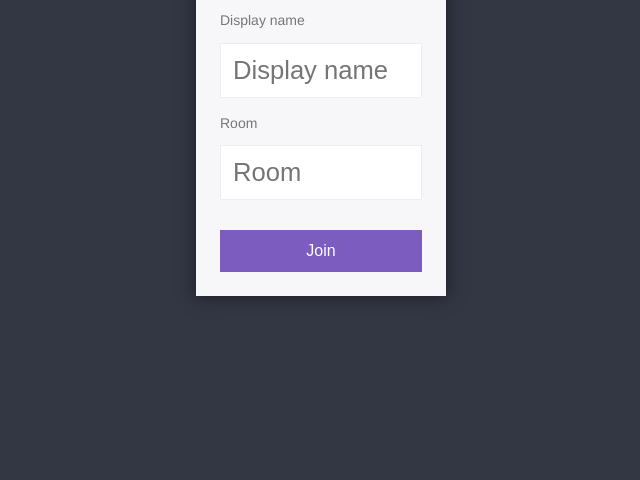
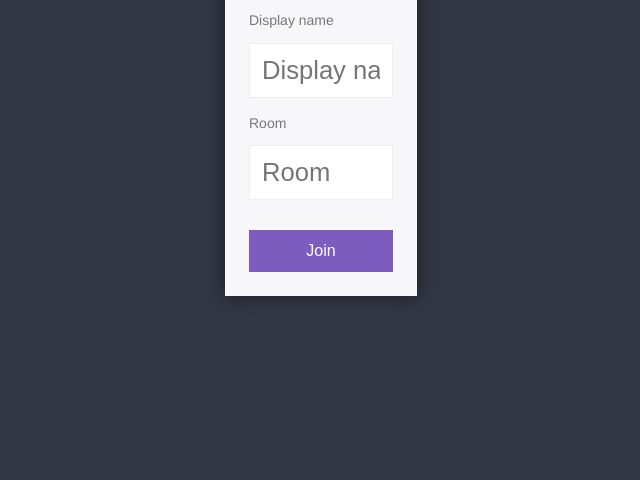
Before and after one commit to boxelboy/chat-app, a website: page public/index.html in a window 1280 px wide. Shown: the part 320-800 px from the top of the page, without its empty margins (319-959 px from the left). Drawn offline with Linux system fonts and the light colour scheme.

Commit message:
Update styles.css

```diff
--- a/public/css/styles.css
+++ b/public/css/styles.css
@@ -71,7 +71,7 @@ button:disabled {
     box-shadow: 0px 0px 17px 1px #1D1F26;
     background: #F7F7FA;
     padding: 24px;
-    width: 250px;
+    width: 15vw;
 }
 
 .centered-form button {
```
